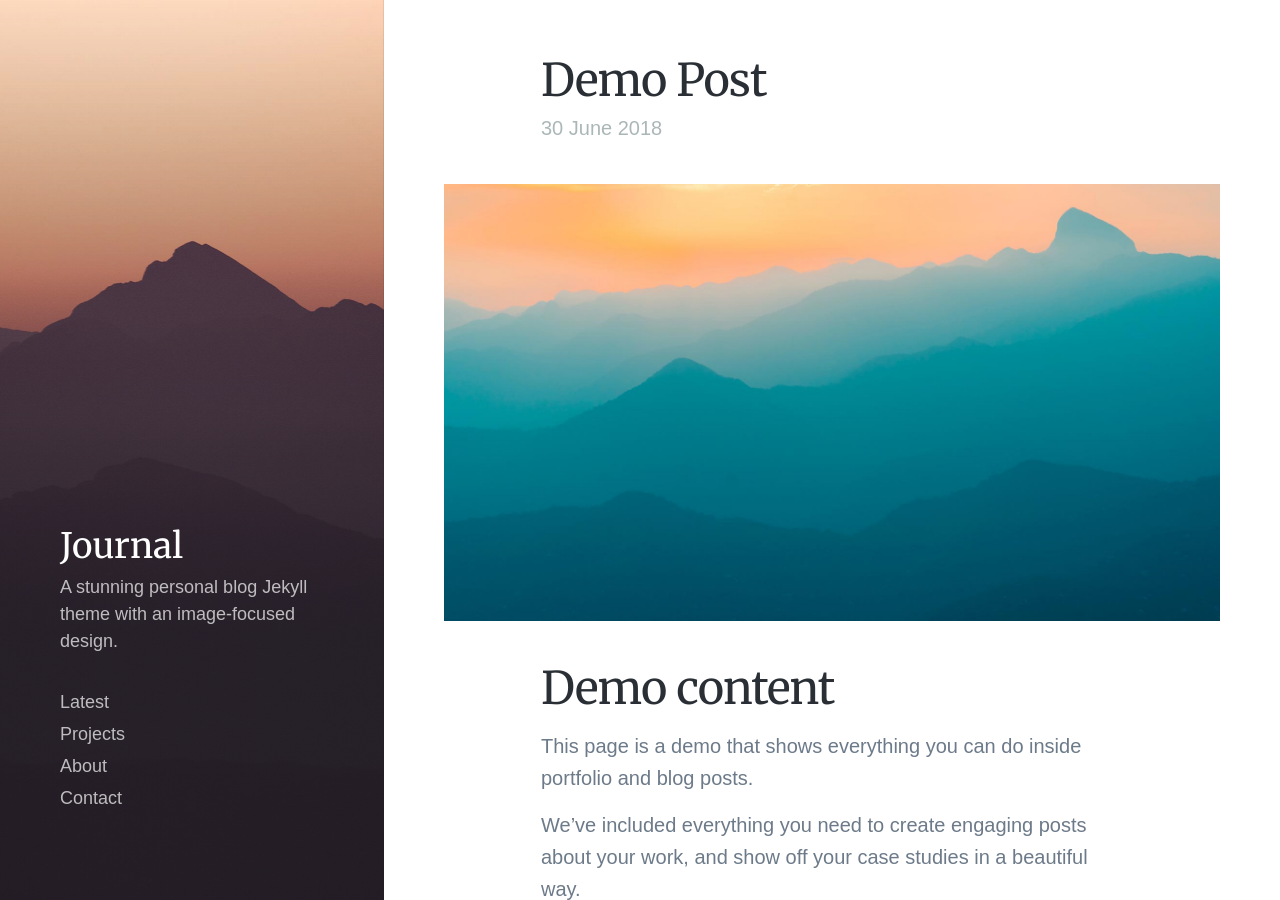
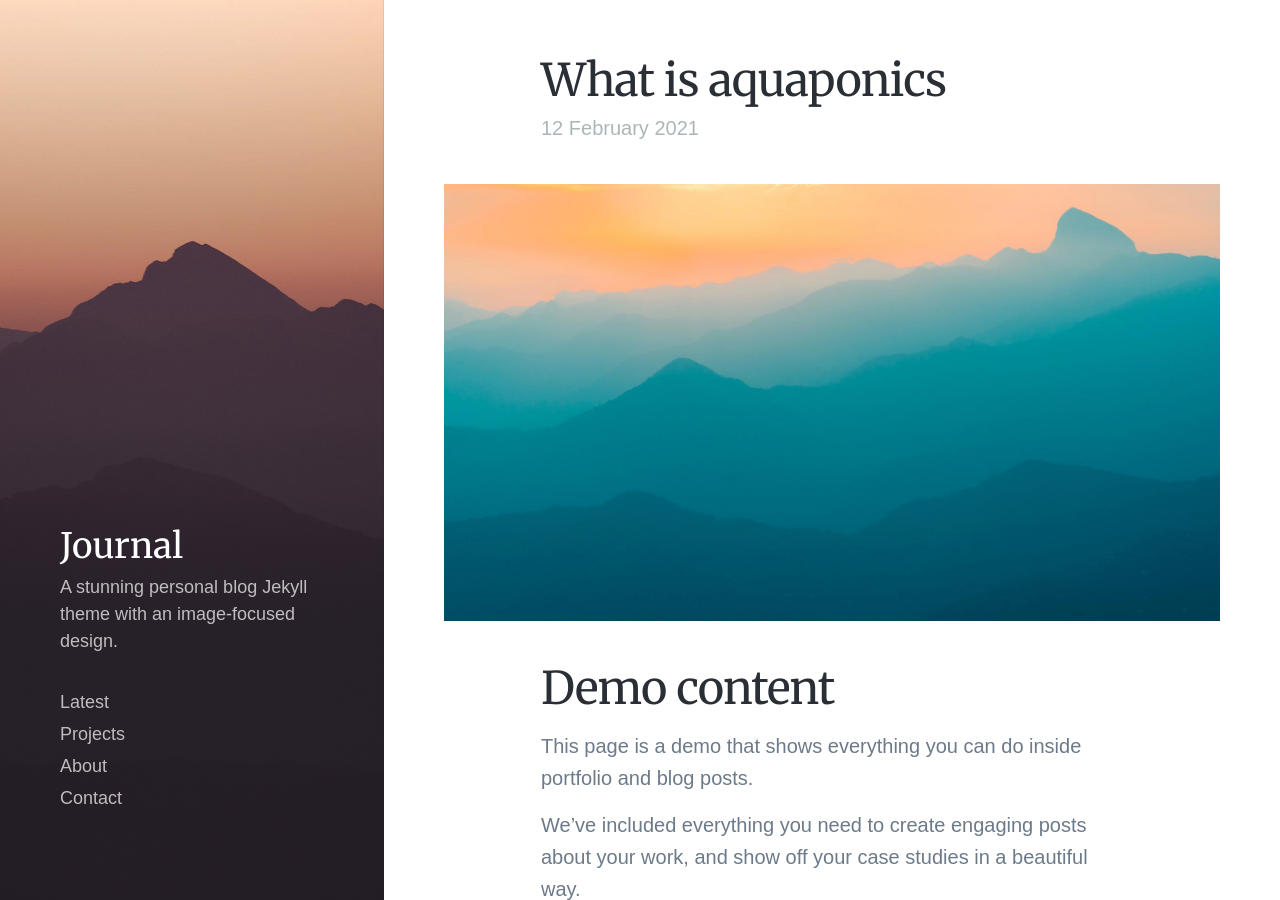
Before and after one commit to robertBrem/robertbrem.github.io, a Jekyll site: the page built from _posts/2021-02-13-aquaponics.md, in a window 1280 px wide and 900 px high. Built offline with Jekyll 4.4.1, drawn with Linux system fonts in a browser that asks for light colours; nearby versions of some CDN libraries; some web fonts are replaced.

Commit message:
FEATURE: first post(-title)

```diff
--- a/_posts/2018-06-30-demo-post.md
+++ b/_posts/2021-02-13-aquaponics.md
@@ -1,6 +1,6 @@
 ---
-title: 'Demo Post'
-date: 2018-06-30 00:00:00
+title: 'What is aquaponics'
+date: 2021-02-12 23:00:00
 featured_image: '/images/demo/demo-square.jpg'
 excerpt: This page is a demo that shows everything you can do inside portfolio and blog posts. We've included everything you need to create engaging posts about your work, and show off your case studies in a beautiful way.
 ---
```
